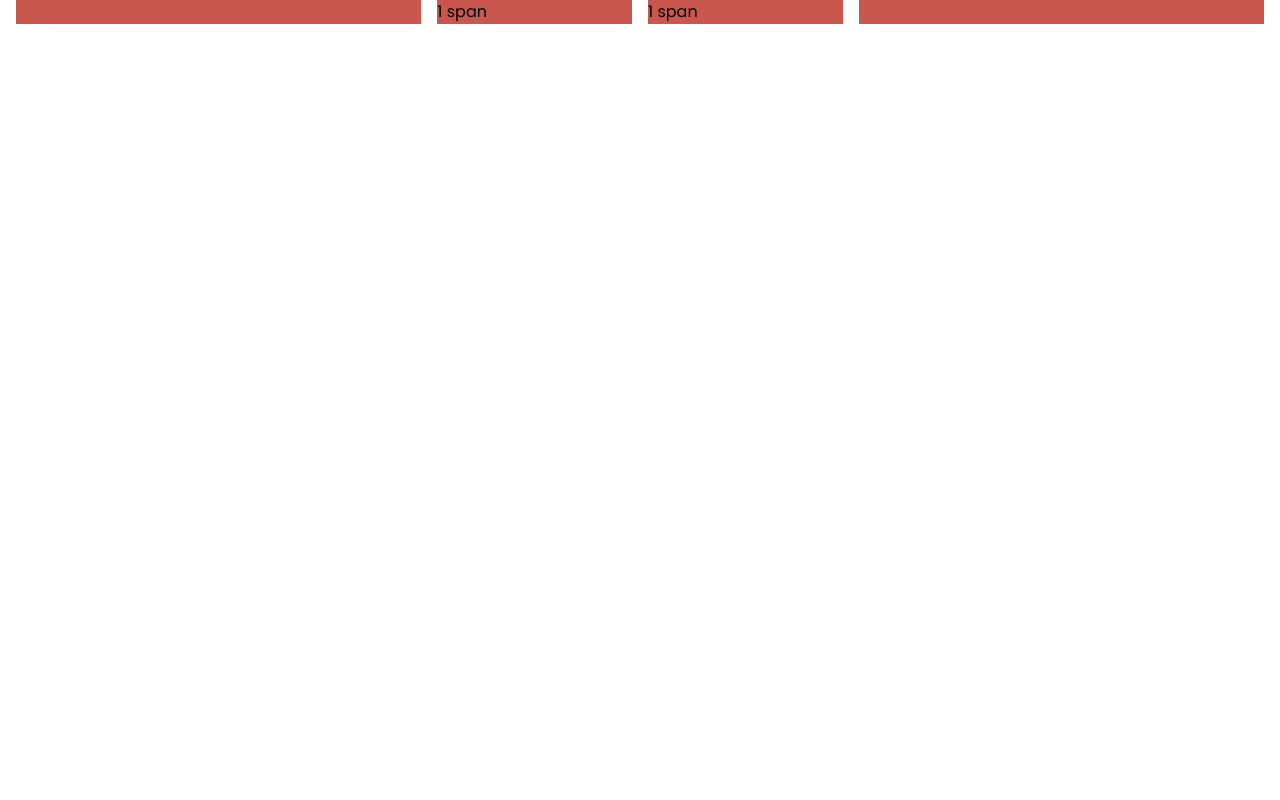
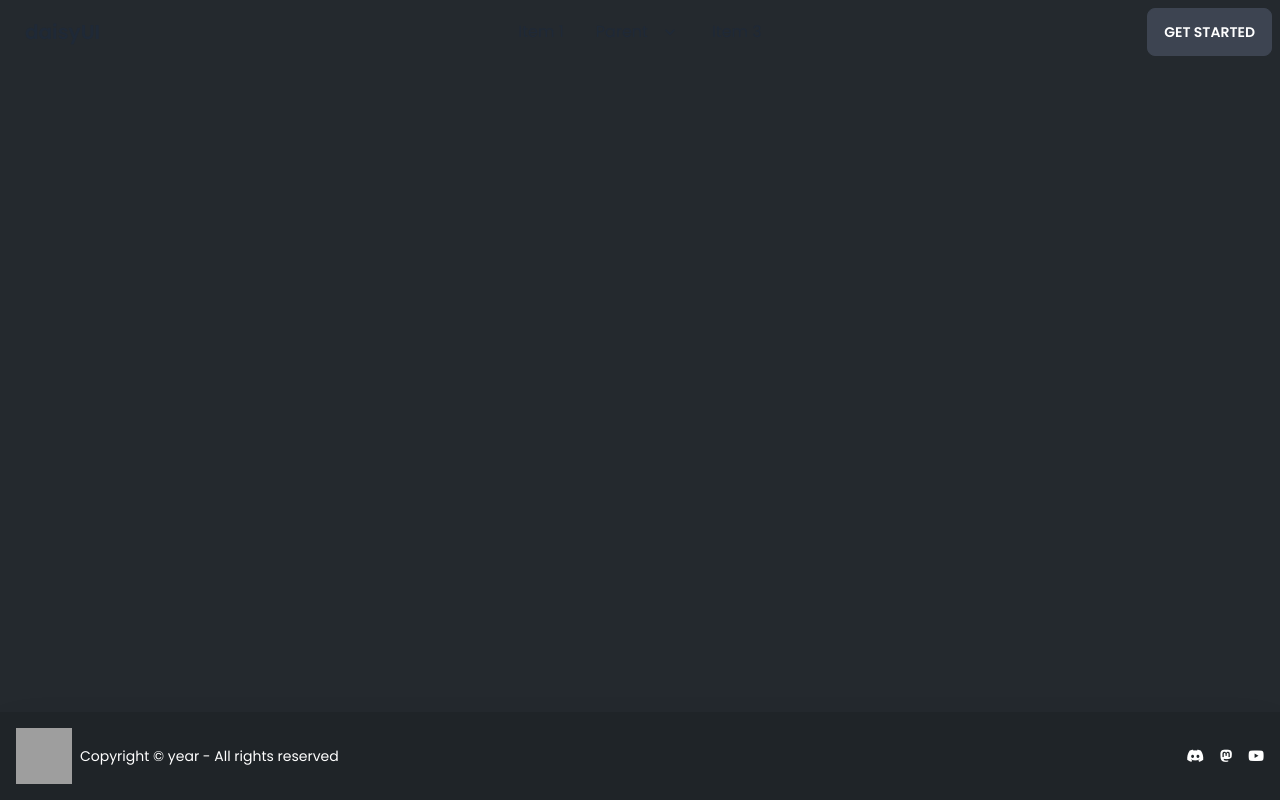
Before and after one commit to tommerty/HTML-Tailwind-Boilerplate, a website: page src/index.html in a window 1280 px wide. Drawn offline with nearby package versions, Linux system fonts and the light colour scheme; files that its build step writes are made by us from their sources; grey boxes are pictures that could not be loaded.

Commit message:
further updates

```diff
--- a/package.json
+++ b/package.json
@@ -1,5 +1,9 @@
 {
   "devDependencies": {
     "tailwindcss": "^3.2.4"
+  },
+  "dependencies": {
+    "daisyui": "^2.49.0",
+    "flowbite": "^1.6.3"
   }
 }
--- a/src/index.html
+++ b/src/index.html
@@ -1,26 +1,84 @@
 <!DOCTYPE html>
-<html lang="en">
+<html lang="en" class="bg-gray1">
 
 <head>
     <meta charset="UTF-8">
-    <!-- Important -->
     <link rel="stylesheet" href="style.css">
     <link href="/dist/output.css" rel="stylesheet">
     <link href='https://fonts.googleapis.com/css2?family=Poppins:wght@400;500;600;700&display=swap' rel='stylesheet'>
-    <script src="https://unpkg.com/flowbite@1.4.7/dist/flowbite.js"></script>
-    <!-- End Important -->
+    <script src="https://kit.fontawesome.com/396065dad2.js" crossorigin="anonymous"></script>
+    <!--having trouble seeing icons load, like in the footer? Ensure to follow the README file and update your fontawesome link here, it's free to create-->
     <meta name="viewport" content="width=device-width, initial-scale=1.0">
     <meta http-equiv="X-UA-Compatible" content="ie=edge">
     <title>Boilerplate</title>
 </head>
 
-<body>
-    <div id="mainGrid" class="grid lg:grid-cols-6 gap-4 mx-4">
-        <div class="bg-botred lg:col-span-2"></div>
-        <div class="bg-botred">1 span</div>
-        <div class="bg-botred">1 span</div>
-        <div class="bg-botred lg:col-span-2"></div>
+<body class="">
+    <div class="navbar mb-9">
+        <div class="navbar-start">
+          <div class="dropdown">
+            <label tabindex="0" class="btn btn-ghost lg:hidden">
+              <i class="fa-solid fa-bars text-xl"></i>
+            </label>
+            <ul tabindex="0" class="menu menu-compact dropdown-content mt-3 p-2 shadow bg-base-100 rounded-box w-52">
+              <li><a>Item 1</a></li>
+              <li tabindex="0">
+                <a class="justify-between">
+                  Parent
+                  <svg class="fill-current" xmlns="http://www.w3.org/2000/svg" width="24" height="24" viewBox="0 0 24 24"><path d="M8.59,16.58L13.17,12L8.59,7.41L10,6L16,12L10,18L8.59,16.58Z"/></svg>
+                </a>
+                <ul class="p-2">
+                  <li><a>Submenu 1</a></li>
+                  <li><a>Submenu 2</a></li>
+                </ul>
+              </li>
+              <li><a>Item 3</a></li>
+            </ul>
+          </div>
+          <a class="btn btn-ghost normal-case text-xl">daisyUI</a>
+        </div>
+        <div class="navbar-center hidden lg:flex">
+          <ul class="menu menu-horizontal px-1">
+            <li><a>Item 1</a></li>
+            <li tabindex="0">
+              <a>
+                Parent
+                <svg class="fill-current" xmlns="http://www.w3.org/2000/svg" width="20" height="20" viewBox="0 0 24 24"><path d="M7.41,8.58L12,13.17L16.59,8.58L18,10L12,16L6,10L7.41,8.58Z"/></svg>
+              </a>
+              <ul class="p-2">
+                <li><a>Submenu 1</a></li>
+                <li><a>Submenu 2</a></li>
+              </ul>
+            </li>
+            <li><a>Item 3</a></li>
+          </ul>
+        </div>
+        <div class="navbar-end">
+          <a class="btn">Get started</a>
+        </div>
+      </div>
+      <!-- header end -->
+    <div class="grid grid-cols-3">
+
     </div>
+    </div>
+    <footer class="fixed bottom-0 col-span-full footer items-center p-4 bg-gray2 shadow-2xl text-neutral-content">
+        <div class="items-center grid-flow-col">
+            <img alt="image" src="https://avatars.githubusercontent.com/u/86270372?v=4" class="w-14 h-14">
+            <p>Copyright © year - All rights reserved</p>
+        </div>
+        <div class="grid-flow-col gap-4 md:place-self-center md:justify-self-end">
+            <a href="">
+                <i class="fa-brands fa-discord"></i>
+            </a>
+            <a href="">
+                <i class="fa-brands fa-mastodon"></i>
+            </a>
+            <a href="">
+                <i class="fa-brands fa-youtube"></i>
+            </a>
+        </div>
+    </footer>
 </body>
 
 </html>
--- a/src/input.css
+++ b/src/input.css
@@ -1,3 +1,6 @@
 @tailwind base;
 @tailwind components;
 @tailwind utilities;
+body{
+    font-family: 'Poppins', sans-serif;
+}
--- a/tailwind.config.js
+++ b/tailwind.config.js
@@ -1,5 +1,6 @@
 /** @type {import('tailwindcss').Config} */
 module.exports = {
+  plugins: [require("daisyui")],
   content: ["./src/**/*.{html,js}"],
   theme: {
     screens: {
@@ -38,6 +39,8 @@ module.exports = {
         portfolio_main_text: 'var(--portfolio_text_col)'
       },
     },
-    plugins: [],
+    plugins: [
+      require('flowbite/plugin')
+    ],
   }
 }
```
Also changed, not shown: README.md, assets/icon.png (added), dist/output.css, 1 other file.
